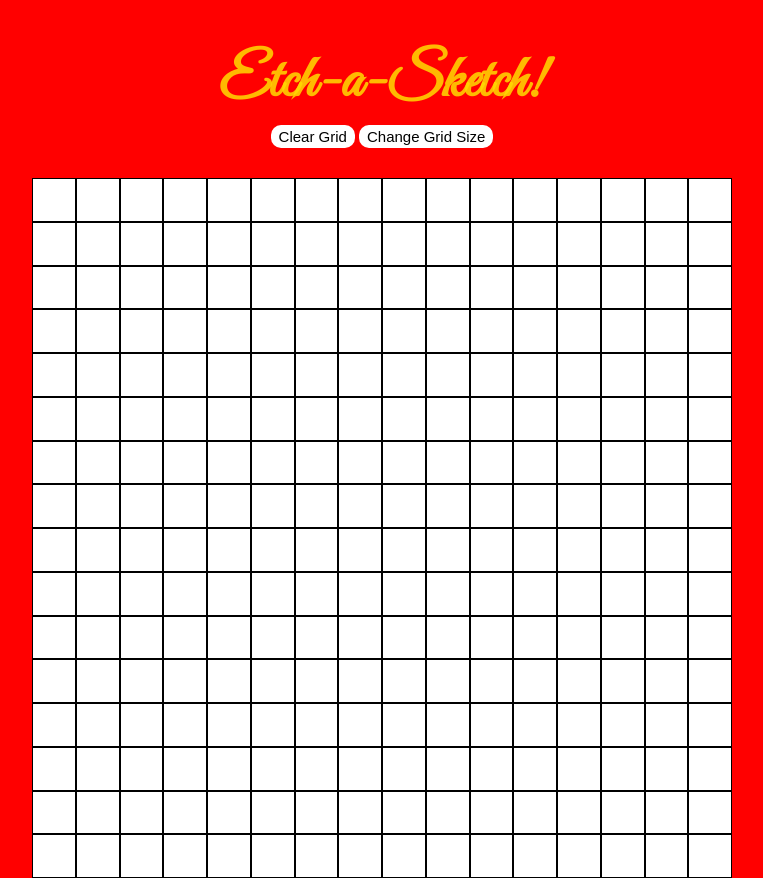
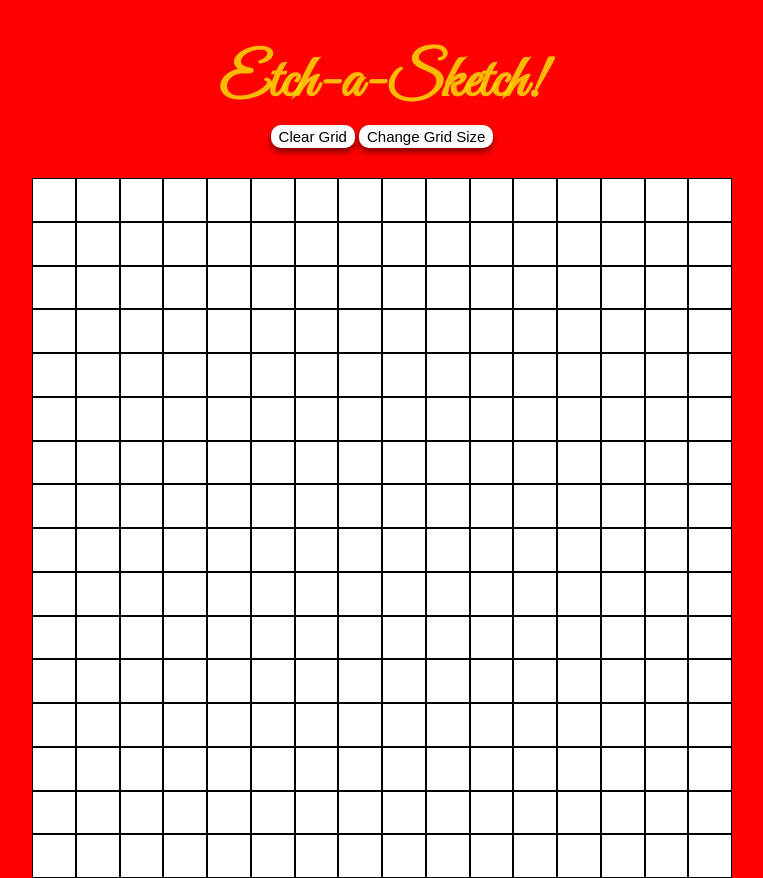
Before and after one commit to brodr2932/etch-a-sketch, a plain HTML site: page index.html in a window 1280 px wide. Shown: the whole page, without its empty margins (258-1021 px from the left). Drawn offline with Linux system fonts and the light colour scheme; a web font is replaced by a local one.

Commit message:
Add box shadow effect to buttons

```diff
--- a/styles.css
+++ b/styles.css
@@ -21,10 +21,16 @@ button {
   background-color: white;
   border: none;
   border-radius: 10px;
+  box-shadow: 0 4px 6px rgba(0, 0, 0, 0.5);
+  cursor: pointer;
   font-family: Arial, sans-serif;
   font-size: 15px;
   font-weight: 500;
   padding: 3px 8px;
+}
+
+button:active {
+  box-shadow: 2px 2px 2px rgba(0, 0, 0, 0.4);
 }
 
 .buttons {
```
